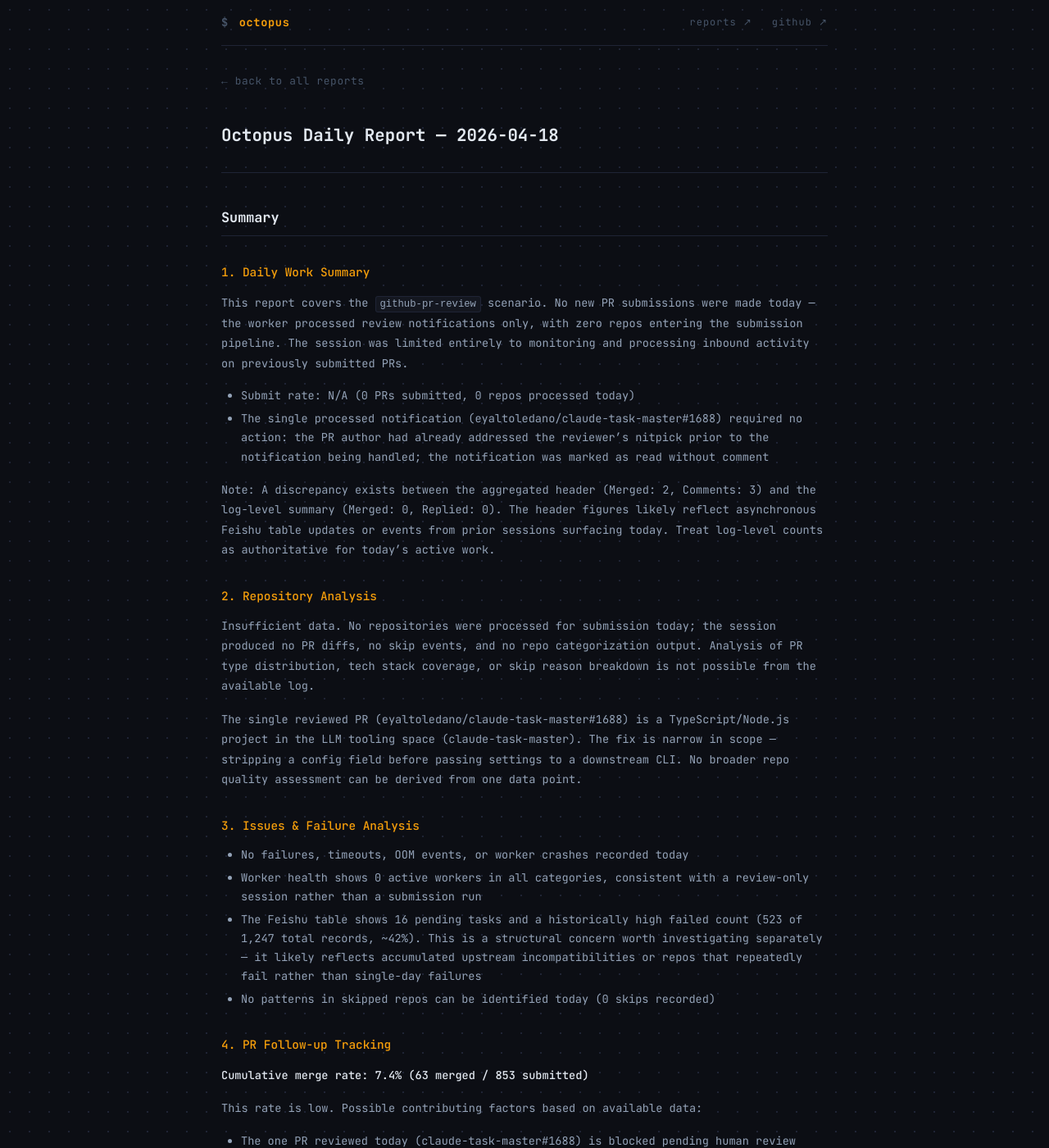
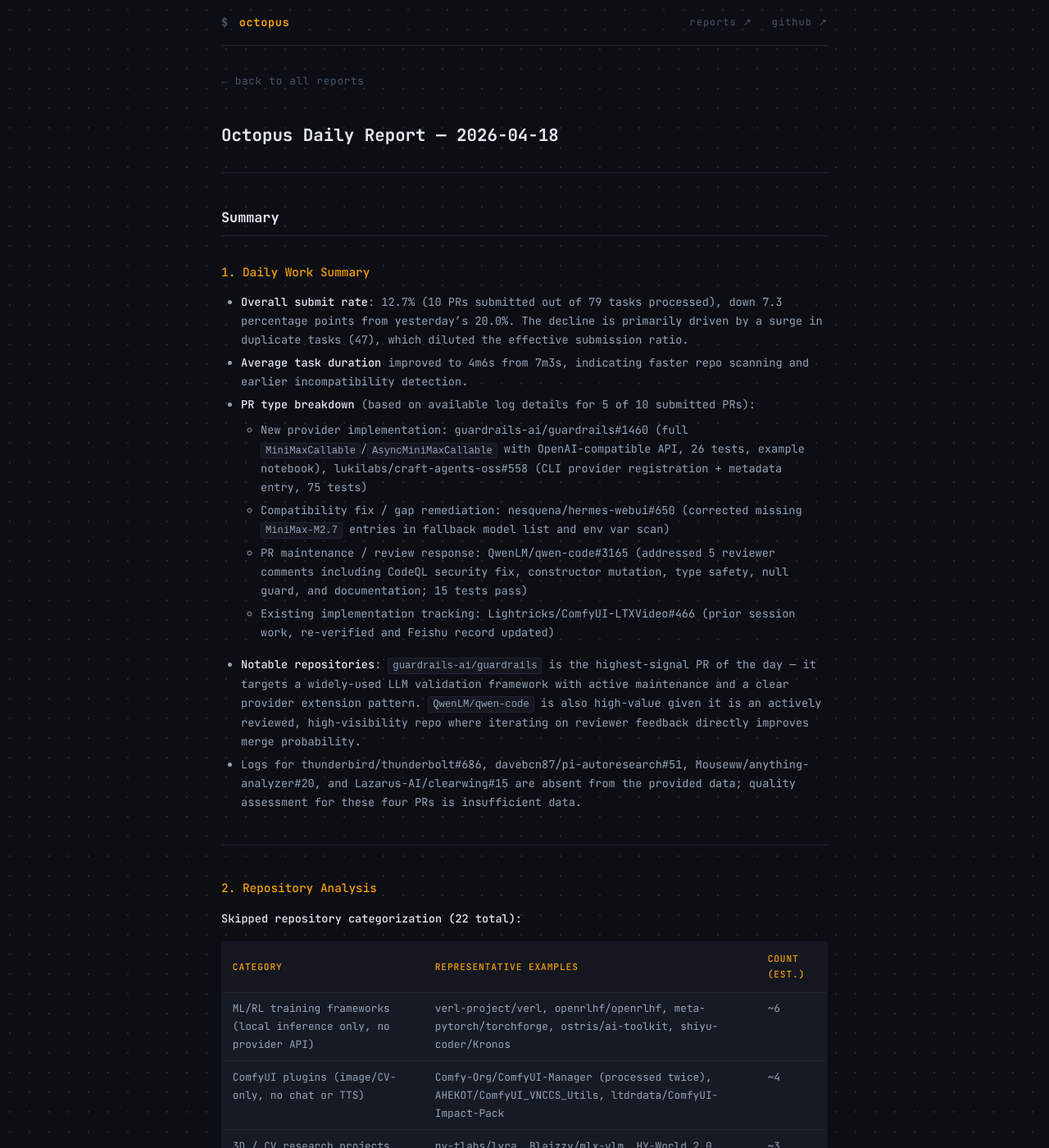
Before and after one commit to octo-patch/daily-reports, a Jekyll site: the page built from 2026-04/2026-04-18.md, in a window 1280 px wide and 1400 px high. Shown: the whole window at 82% size. Built offline with Jekyll 4.4.1, drawn with Linux system fonts in a browser that asks for light colours; some of the changed text lies outside the part shown.

Commit message:
daily report: 2026-04-18

```diff
--- a/2026-04/2026-04-18.md
+++ b/2026-04/2026-04-18.md
@@ -1,47 +1,85 @@
 ---
 layout: report
 title: "Octopus Daily Report — 2026-04-18"
-summary: "This report covers the `github-pr-review` scenario. No new PR submissions were made today — the worker processed review notifications only, with zero repos entering the submission pipeline. The sessio"
+summary: "- **Overall submit rate**: 12.7% (10 PRs submitted out of 79 tasks processed), down 7.3 percentage points from yesterdays 20.0%. The decline is primarily driven by a surge in duplicate tasks (47), whi"
 ---
 
 ## Summary
 
 ### 1. Daily Work Summary
 
-This report covers the `github-pr-review` scenario. No new PR submissions were made today — the worker processed review notifications only, with zero repos entering the submission pipeline. The session was limited entirely to monitoring and processing inbound activity on previously submitted PRs.
+- **Overall submit rate**: 12.7% (10 PRs submitted out of 79 tasks processed), down 7.3 percentage points from yesterday's 20.0%. The decline is primarily driven by a surge in duplicate tasks (47), which diluted the effective submission ratio.
+- **Average task duration** improved to 4m6s from 7m3s, indicating faster repo scanning and earlier incompatibility detection.
+- **PR type breakdown** (based on available log details for 5 of 10 submitted PRs):
+  - New provider implementation: guardrails-ai/guardrails#1460 (full `MiniMaxCallable`/`AsyncMiniMaxCallable` with OpenAI-compatible API, 26 tests, example notebook), lukilabs/craft-agents-oss#558 (CLI provider registration + metadata entry, 75 tests)
+  - Compatibility fix / gap remediation: nesquena/hermes-webui#650 (corrected missing `MiniMax-M2.7` entries in fallback model list and env var scan)
+  - PR maintenance / review response: QwenLM/qwen-code#3165 (addressed 5 reviewer comments including CodeQL security fix, constructor mutation, type safety, null guard, and documentation; 15 tests pass)
+  - Existing implementation tracking: Lightricks/ComfyUI-LTXVideo#466 (prior session work, re-verified and Feishu record updated)
+- **Notable repositories**: `guardrails-ai/guardrails` is the highest-signal PR of the day — it targets a widely-used LLM validation framework with active maintenance and a clear provider extension pattern. `QwenLM/qwen-code` is also high-value given it is an actively reviewed, high-visibility repo where iterating on reviewer feedback directly improves merge probability.
+- Logs for thunderbird/thunderbolt#686, davebcn87/pi-autoresearch#51, Mouseww/anything-analyzer#20, and Lazarus-AI/clearwing#15 are absent from the provided data; quality assessment for these four PRs is insufficient data.
 
-- Submit rate: N/A (0 PRs submitted, 0 repos processed today)
-- The single processed notification (eyaltoledano/claude-task-master#1688) required no action: the PR author had already addressed the reviewer's nitpick prior to the notification being handled; the notification was marked as read without comment
-
-Note: A discrepancy exists between the aggregated header (Merged: 2, Comments: 3) and the log-level summary (Merged: 0, Replied: 0). The header figures likely reflect asynchronous Feishu table updates or events from prior sessions surfacing today. Treat log-level counts as authoritative for today's active work.
+---
 
 ### 2. Repository Analysis
 
-Insufficient data. No repositories were processed for submission today; the session produced no PR diffs, no skip events, and no repo categorization output. Analysis of PR type distribution, tech stack coverage, or skip reason breakdown is not possible from the available log.
+**Skipped repository categorization (22 total):**
 
-The single reviewed PR (eyaltoledano/claude-task-master#1688) is a TypeScript/Node.js project in the LLM tooling space (claude-task-master). The fix is narrow in scope — stripping a config field before passing settings to a downstream CLI. No broader repo quality assessment can be derived from one data point.
+| Category | Representative Examples | Count (est.) |
+|---|---|---|
+| ML/RL training frameworks (local inference only, no provider API) | verl-project/verl, openrlhf/openrlhf, meta-pytorch/torchforge, ostris/ai-toolkit, shiyu-coder/Kronos | ~6 |
+| ComfyUI plugins (image/CV-only, no chat or TTS) | Comfy-Org/ComfyUI-Manager (processed twice), AHEKOT/ComfyUI_VNCCS_Utils, ltdrdata/ComfyUI-Impact-Pack | ~4 |
+| 3D / CV research projects (no LLM API layer) | nv-tlabs/lyra, Blaizzy/mlx-vlm, HY-World 2.0 | ~3 |
+| Standalone model library (IS the model, not a routing framework) | resemble-ai/chatterbox | ~1 |
+| Pure JAX/ML math library | patrick-kidger/equinox | ~1 |
+| Educational / documentation project | Lordog/dive-into-llms | ~1 |
+| Claude Code workspace (no LLM API calls) | TheCraigHewitt/seomachine | ~1 |
 
-### 3. Issues & Failure Analysis
+The dominant skip pattern is **ML training and fine-tuning frameworks** that rely exclusively on local inference backends (vLLM, SGLang, HuggingFace Transformers) and have no external LLM provider abstraction. These repos are categorically incompatible with the current task and should be filtered at the source queue level if reliable signals exist (e.g., presence of `deepspeed`, `accelerate`, `ray[train]` without any `openai`/`anthropic` imports in non-test code).
 
-- No failures, timeouts, OOM events, or worker crashes recorded today
-- Worker health shows 0 active workers in all categories, consistent with a review-only session rather than a submission run
-- The Feishu table shows 16 pending tasks and a historically high failed count (523 of 1,247 total records, ~42%). This is a structural concern worth investigating separately — it likely reflects accumulated upstream incompatibilities or repos that repeatedly fail rather than single-day failures
-- No patterns in skipped repos can be identified today (0 skips recorded)
+**Duplicate analysis (47 total):**
+
+The duplicate count (47 out of 79 tasks, 59.5%) is the most significant operational concern of the day. Several repos appear multiple times within a single day (BasedHardware/omi processed twice, allenai/open-instruct processed twice, multica-ai/multica processed twice, OpenBMB/VoxCPM processed twice, Comfy-Org/ComfyUI-Manager processed twice). This indicates the source queue is not deduplicated before task dispatch, resulting in workers spending compute time exclusively on deduplication checks rather than productive scanning.
+
+---
+
+### 3. Issues and Failure Analysis
+
+**No technical failures (OOM, timeout, test failure) were recorded today.** All task outcomes were either success, skip (incompatible), or duplicate.
+
+**Root causes of skips:**
+
+1. **Incompatible project type at source** — The majority of skipped repos are training frameworks, CV tools, or research code that cannot accept a chat/TTS provider integration by design. These are upstream task selection failures, not bot execution failures. The task selection pipeline is queuing repos based on surface-level signals (e.g., presence of Python + LLM-adjacent keywords) without filtering on architectural patterns (multi-provider routing, external API calls).
+
+2. **Repeated same-repo incompatibility** — `Comfy-Org/ComfyUI-Manager` was fully processed and marked as incompatible twice in the same run cycle. This represents pure wasted compute and should be addressed by propagating the "failed / not applicable" status back to the source queue so the repo is excluded from future task dispatch.
+
+**Patterns in skipped repos:**
+
+- ComfyUI ecosystem repos are structurally incompatible: they are image-generation plugins with no LLM provider abstraction. If the source queue contains a large number of ComfyUI-\* repos, adding a blocklist rule for this pattern would immediately reduce wasteful processing.
+- RL/RLHF training frameworks (verl, openrlhf, torchforge) are a recurring category across multiple days. These should be categorically excluded from the queue.
+
+**Distinction: bot issue vs. upstream task selection issue:**
+
+- Bot execution is functioning correctly — incompatible repos are correctly identified and rejected with well-reasoned explanations.
+- The core issue is **upstream**: the task queue contains too many repos that are fundamentally incompatible, and the deduplication layer is not preventing repeat dispatches of the same repo within the same day.
+
+---
 
 ### 4. PR Follow-up Tracking
 
-**Cumulative merge rate: 7.4% (63 merged / 853 submitted)**
+**Review activity today: 0 notifications, 0 merges, 0 closes, 0 comments.** No new maintainer feedback was received.
 
-This rate is low. Possible contributing factors based on available data:
+**Overall merge rate: 7.4% (63 merged out of 853 submitted)**
 
-- The one PR reviewed today (claude-task-master#1688) is blocked pending human review despite the author having addressed all automated feedback. This is a common pattern: PRs stall not due to quality issues but due to maintainer response lag
-- The coderabbitai review cycle (nitpick raised, addressed, acknowledged) completed cleanly — no indication of PR quality problems in this case
-- With 16 tasks still pending in Feishu and a 7.4% historical merge rate, priority should be given to auditing the 523 failed records to determine how many represent permanently unviable targets versus recoverable failures
+This rate is low relative to the volume of PRs submitted. Possible causes:
 
-**Actionable suggestions:**
+1. **Repo selection breadth vs. depth** — With 853 PRs across a large number of repos, many maintainers may not have seen the PRs yet, particularly for smaller or less actively maintained projects.
+2. **PR discoverability** — PRs submitted to repos with low recent commit activity are unlikely to be reviewed promptly. Repos like Lazarus-AI/clearwing#15 (15 total PRs on the repo) may have inactive maintainers.
+3. **PR description clarity** — PRs that clearly explain why the integration is useful and how to test it are more likely to be merged. The guardrails and qwen-code PRs include tests and examples, which is the correct pattern. Confirming that all submitted PRs follow this standard is advisable.
+4. **Response to review comments** — QwenLM/qwen-code#3165 is an example of the correct follow-up behavior: all 5 reviewer comments were addressed in the same session. This should be the standard practice for any PR that has received reviewer feedback, as unresolved comments are the primary blocker for merges.
 
-1. Audit the 523 failed Feishu records to separate permanent failures (repo archived, no LLM dependency, maintainer explicitly declined) from transient ones — this directly affects queue health
-2. For the 790 submitted-but-unmerged PRs, check how many have received any maintainer response; repos with zero engagement after 2+ weeks are candidates for deprioritization
-3. claude-task-master is an active, responsive repo (automated review cycle completed same day) — flag it as a high-responsiveness target for future submissions
+**Actionable follow-up items:**
 
-No new maintainer feedback patterns can be extracted from today's session alone.
+- Monitor guardrails-ai/guardrails#1460 and QwenLM/qwen-code#3165 as the two highest-priority PRs for merge; both have active reviewer engagement signals.
+- For the 4 PRs with no log data (thunderbird/thunderbolt, pi-autoresearch, anything-analyzer, clearwing), verify that tests pass and PR descriptions are adequate before the next review cycle.
+- If no merges occur within 7 days on low-activity repos, consider whether those repos should be deprioritized in future queue runs.
+- No maintainer feedback patterns can be extracted today due to zero review activity. Resume tracking on the next day with activity.
```
